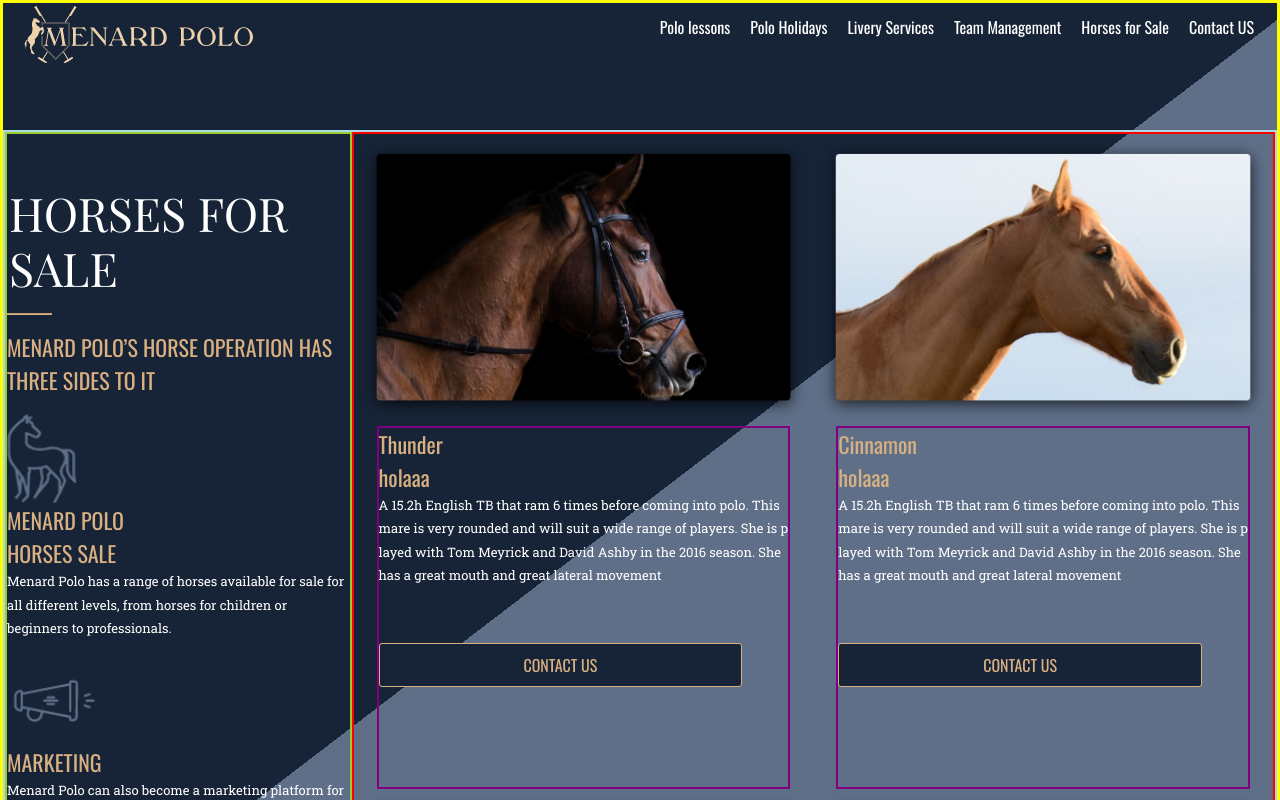
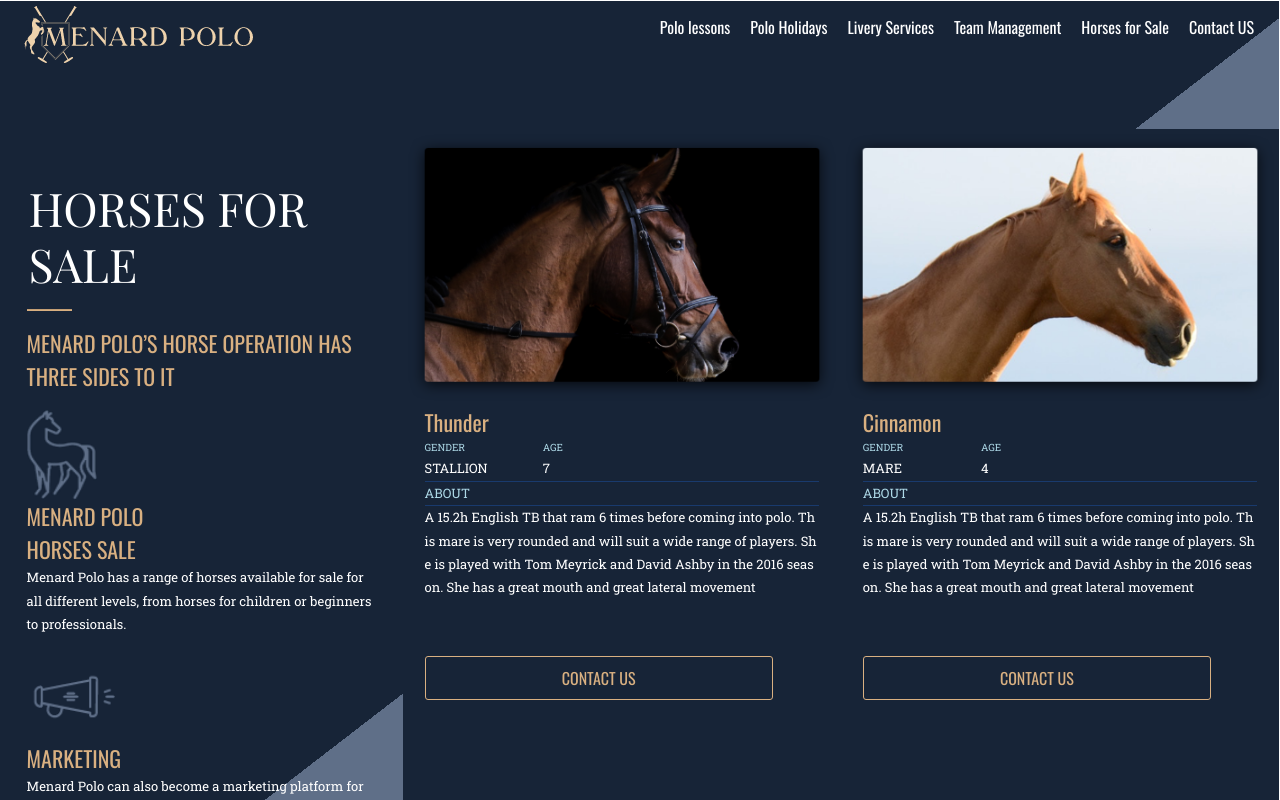
Before and after one commit to binamp/wolox-menard, a React (Create React App) app in the folder frontend/: page /sale in a window 1280 px wide. Shown: the top 800 px of the page. Built offline with nearby package versions, Linux system fonts and the light colour scheme.

Commit message:
arregle la estructura del componente

```diff
--- a/frontend/src/components/navbar/links.js
+++ b/frontend/src/components/navbar/links.js
@@ -17,8 +17,7 @@ const Links = (props) => (
       <div className={navstyle.spacer} />
       <div className={navstyle.toolBarItems}>
         <ul>
-          {
-          props.link.map((list, index) => (
+          {props.link.map((list, index) => (
             // eslint-disable-next-line react/no-array-index-key
             <li key={index}>
               <NavLink
--- a/frontend/src/components/pages/Error/error.js
+++ b/frontend/src/components/pages/Error/error.js
@@ -1,12 +1,21 @@
 import React from 'react';
-import Navbar from '../../navbar/navbar.js';
 
-function Error (){
-    return(
-        <>
-            <Navbar />
-            <h1>Error 404, THIS PAGE NO FOUND</h1>
-        </>
-    );
-}
+import Navbar from '../../navbar/navbar';
+import Footer from '../../ Footer/footer';
+
+import LiveryServices from './liveryserv';
+import style from './style.module.scss';
+
+const Error = () => (
+  <div className={style.horses}>
+    <div className={style.cap}>
+      <div>
+        <Navbar />
+        <LiveryServices />
+        <Footer />
+      </div>
+    </div>
+  </div>
+);
+
 export default Error;
--- /dev/null
+++ b/frontend/src/components/pages/Error/liveryserv.js
@@ -0,0 +1,24 @@
+import React from 'react';
+import { Link } from 'react-router-dom';
+
+import bstyle from '../../Boton/styles.module.scss';
+
+import style from './style.module.scss';
+
+const MError = () => (
+  <div className={style.rectangle}>
+    <div className={style.rectangleuno}>
+      <h1 className={style.titulouno}>This page is not available</h1>
+      <hr className={style.hr} />
+      <span className={style.subtitulo}>ERROR</span>
+      <p className={style.text}>
+        Contact the administrator of the page for more information, or return to the home menu.
+      </p>
+      <button type="button" className={bstyle.button}>
+        <Link to="/" >Home</Link>
+      </button>
+    </div>
+  </div>
+);
+
+export default MError;
--- /dev/null
+++ b/frontend/src/components/pages/Error/style.module.scss
@@ -0,0 +1,58 @@
+@import url('https://fonts.googleapis.com/css?family=Oswald|Playfair+Display|Roboto+Slab&display=swap');
+
+.horses{
+    background-image: url(imagen/caballos.png);
+}
+.cap{
+    background-color: rgba(95,111,136,0.3);
+}
+.rectangle{
+    display:flex;
+    justify-content: center;
+    position: relative;
+}
+.rectangleuno{
+    margin-block-start: 70px;
+    display:flex;
+    flex-direction: column;
+    height: 640px;
+    width: 468px;
+    background-color:#1A3052;
+    margin-block-end:110px;
+}
+.titulouno{
+font-size: 2.9em;
+ font-family: PlayfairDisplay;
+ color:#FFFFFF;
+ padding-block-start: 40px;
+ justify-content: center;
+ margin: 6% auto;
+ text-align: center;
+}
+.subtitulo{
+    font-size: 22px;
+    font-family: Oswald;
+    color:#D9B081;
+    display:flex;
+    justify-content: center;
+    padding-block-start: 10px;
+    padding-block-end: 15px;
+}
+ .text{
+ font-size: 13px;
+ font-family: Roboto Slab;
+ color:#FFFFFF;
+ text-align: center;
+ line-height: 1.7;
+ margin: 1% 3% 3%;
+ }
+.hr{
+    width: 13%;
+    height: 1px;
+    background-color:#D9B081;
+    margin: 0 auto 1em;
+ }
+ .botondos{
+ margin-inline-start:10%;
+ margin-block-start:8% ;
+ }
--- a/frontend/src/components/pages/HorsesForSale/ListData.js
+++ b/frontend/src/components/pages/HorsesForSale/ListData.js
@@ -19,8 +19,8 @@ const images = [
     title: 'Cinnamon',
     alt: 'Horse Cinnamon',
     url: imagen2,
-    gender: 'MATE',
-    age: 7,
+    gender: 'MARE',
+    age: 4,
     about:
       'A 15.2h English TB that ram 6 times before coming into polo. This mare is very rounded and will suit a wide range of players. She is played with Tom Meyrick and David Ashby in the 2016 season. She has a great mouth and great lateral movement'
   },
@@ -29,8 +29,8 @@ const images = [
     title: 'Jack',
     alt: 'Horse Jack',
     url: imagen3,
-    gender: 'STALLION',
-    age: 7,
+    gender: 'COLT',
+    age: 1,
     about:
       'A 15.2h English TB that ram 6 times before coming into polo. This mare is very rounded and will suit a wide range of players. She is played with Tom Meyrick and David Ashby in the 2016 season. She has a great mouth and great lateral movement'
   },
@@ -39,8 +39,8 @@ const images = [
     title: 'Alexia',
     alt: 'Horse Alexia',
     url: imagen4,
-    gender: 'STALLION',
-    age: 7,
+    gender: 'FILLY',
+    age: 3,
     about:
       'A 15.2h English TB that ram 6 times before coming into polo. This mare is very rounded and will suit a wide range of players. She is played with Tom Meyrick and David Ashby in the 2016 season. She has a great mouth and great lateral movement'
   }
--- a/frontend/src/components/pages/HorsesForSale/card.module.scss
+++ b/frontend/src/components/pages/HorsesForSale/card.module.scss
@@ -1,33 +1,20 @@
 .cards{
-  // margin-block-start: 10%;
   display: flex;
 	flex-wrap: wrap;
 	justify-content: flex-start;
-  border:red 2px solid;
   height: 100%;
-  width: 80%;
+  width: 75%;
+  background-color: #172437;
 }
-// .column{
-//   width: 100%;
-//   height: 100%;
-//   display: flex;
-//   // justify-content: space-between;
-// }
+
 .card {
-  //display: inline-block;
-  // height: 579px;
-  // width: 356px;
-  // margin:10px;
   display:flex;
   flex-direction: column;
   align-items: center;
   height: 50%;
   width: 50%;
   word-wrap: break-word;
-
-  // justify-content: center;
-  // align-items: center;
-  //word-break: break-all;
+  margin-bottom: 10px;
 }
 
 .title{
@@ -43,23 +30,39 @@
   align-content: center;
   height: 50%;
   width: 90%;
-  border:purple 2px solid;
   word-break: break-all;
 }
-.datatitle span{
 
+.data{
+  height: 100%;
+  width: 30%;
+}
+.cuadrodatatext{
+  display:flex;
+  flex-direction: row;
+  & p {
+    margin:0px;
+    margin-right: 50px;
+  }
+  & .text {
+    font-size: 10px;
+    color: lightblue;
+  }
+}
+.datatitle{
+  display:flex;
+  flex-direction: row;
+}
+.spaceabout {
+  border-top: 1px rgb(25, 58, 109) solid;
+  border-bottom: 1px rgb(25, 58, 109) solid;
+  & p{
+    margin:0px;
+    margin-right: 50px;
+    color: lightblue;
+  }
 }
 .imghorses{
   height: 50.5%;
   width: 100%;
 }
-// .backgroundtriangle {
-//   border-top: 86em solid transparent;
-//   border-right: 75em solid #172437;;
-//   display: inline-block;
-//   position: absolute;
-//   top: -86%;
-//   right: -5%;
-//   z-index: -2;
-//   overflow: hidden;
-// }
--- a/frontend/src/components/pages/HorsesForSale/cards.js
+++ b/frontend/src/components/pages/HorsesForSale/cards.js
@@ -12,8 +12,18 @@ const Card = (props) => (
           <img className={style.imghorses} src={imagedata.url} title={imagedata.title} alt={imagedata.alt} />
           <div className={style.cuadrodata}>
             <span className={style.title}>{imagedata.title}</span>
-            <div className={style.datatitle}>
-              <span className={style.datetext}>holaaa</span>
+            <div className={style.cuadrodatatext}>
+              <div className={style.data}>
+                <p className={style.text}>GENDER</p>
+                <p>{imagedata.gender}</p>
+              </div>
+              <div className={style.data}>
+                <p className={style.text}>AGE</p>
+                <p>{imagedata.age}</p>
+              </div>
+            </div>
+            <div className={style.spaceabout}>
+              <p>ABOUT</p>
             </div>
             <p>{imagedata.about}</p>
             <Boton />
--- a/frontend/src/components/pages/HorsesForSale/style.module.scss
+++ b/frontend/src/components/pages/HorsesForSale/style.module.scss
@@ -3,39 +3,27 @@
   min-width: 100%;
   //background-color: #172437;
   background: linear-gradient(to bottom right, #172437 50.5%, #5F6F88 50%) right/175% 100% no-repeat;
-  border: 3px yellow solid;
+  border: 1px transparent solid;
 }
 
 .contenedores{
   margin-top: 10%;
-  border:lightblue 2px solid;
   display:flex;
   height: 100%;
 }
 
 //una seccion gral
 .secciones{
-  border:yellowgreen 2px solid;
-  //display: flex;
-  // margin-inline-start: 50px;
-  // flex-direction:column;
-  // margin-block-start: 150px;
   height: 100%;
   width: 30%;
+  margin-left:2%;
+  margin-right:2%;
 }
 .seccion {
-  // background-color:#172437;
-  // height: 600%;
-  // width: 430px;
   display: flex;
   flex-direction: column;
-  //text-align: left;
-  //line-height: 1.8;
 }
 .seccionuno {
-  // background-color:#172437;
-  // height: 10%;
-  // width: 400px;
   margin-bottom: 5%;
 }
 .imagen{
@@ -52,7 +40,4 @@
   width: 13%;
   height: 1px;
   background-color:#D9B081;
-  // margin-inline-start: 10px;
-  // margin-block-end: 4%;
-  // margin-block-start: 8%;
 }
```
Also changed, not shown: frontend/src/components/pages/Error/imagen/caballos.png (added).
